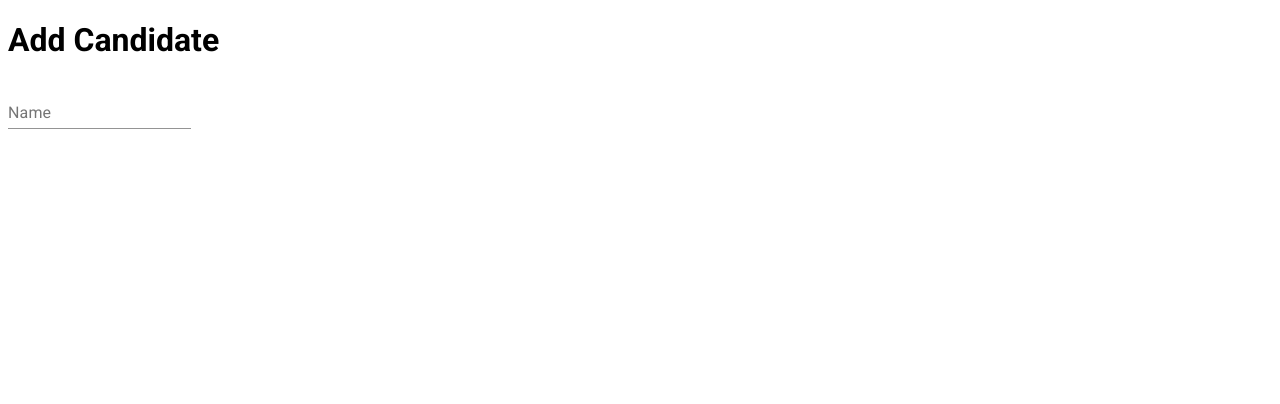
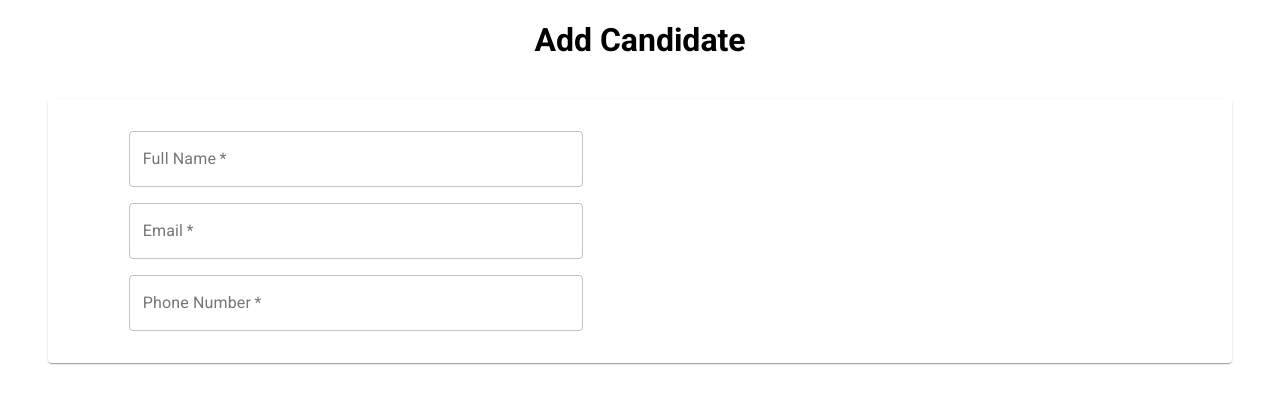
Before and after one commit to mnavoy4/HCRmatcher2, a React (Create React App) app in the folder frontend/: page /add-candidate in a window 1280 px wide. Shown: the top 404 px of the page. Built offline with nearby package versions, Linux system fonts and the light colour scheme.

Commit message:
form styling

```diff
--- a/frontend/src/Containers/AddCandidateContainer/AddCandidateContainer.js
+++ b/frontend/src/Containers/AddCandidateContainer/AddCandidateContainer.js
@@ -1,26 +1,73 @@
 import React from 'react';
-import { useForm } from 'react-hook-form';
-import { Input, Grid, Button, Container, Checkbox, TextField } from '@material-ui/core';
+import { useForm, Controller } from 'react-hook-form';
+import { makeStyles } from '@material-ui/core/styles';
+import { Input, Grid, Button, Container, Checkbox, TextField, Paper } from '@material-ui/core';
 
+const useStyles = makeStyles((theme) => ({
+  root: {
+    flexGrow: 1,
+    '& .MuiFormControl-root': {
+      width: '80%',
+      margin: theme.spacing(1)
+    }
+  },
+  paper: {
+    padding: theme.spacing(3),
+    textAlign: 'center',
+    color: theme.palette.text.secondary,
+    margin: theme.spacing(5)
+  },
+  h1: {
+    textAlign: 'center'
+  }
+}));
 
 export default function AddCandidateContainer(){
 
-  const { register, handleSubmit } = useForm()
+  const { register, handleSubmit, control } = useForm()
   const onSubmit = (data) => console.log(data);
+  const classes = useStyles();
 
   return (
     <div>
       <header className='add-candidates-header'>
-        <h1>Add Candidate</h1>
+        <h1 className={classes.h1}>Add Candidate</h1>
       </header>
       <main>
-        <Grid container spacing={12}>
-          <form>
-            <TextField
-              label='Name'
-            />
-          </form>
-        </Grid>
+        <div>
+          <Paper className={classes.paper}>
+            <form className={classes.root}>
+              <Grid container>
+                <Grid item xs={6}>
+                  <TextField
+                    // className={classes.paper}
+                    label='Full Name'
+                    inputRef={register({ required: true, pattern: /^[A-Za-z]+$/i })}
+                    required
+                    name='name'
+                    variant='outlined'
+                  />
+                  <TextField
+                    label='Email'
+                    inputRef={register({ required: true, pattern: /^[A-Za-z]+$/i })}
+                    required
+                    name='email'
+                    variant='outlined'
+                  />
+                  <TextField
+                    label='Phone Number'
+                    inputRef={register({ required: true, pattern: /^[A-Za-z]+$/i })}
+                    required
+                    name='phoneNumber'
+                    variant='outlined'
+                  />
+                </Grid>
+                <Grid item xs={6}>
+                </Grid>
+              </Grid>
+            </form>
+          </Paper>
+        </div>
 
       </main>
     </div>
```
